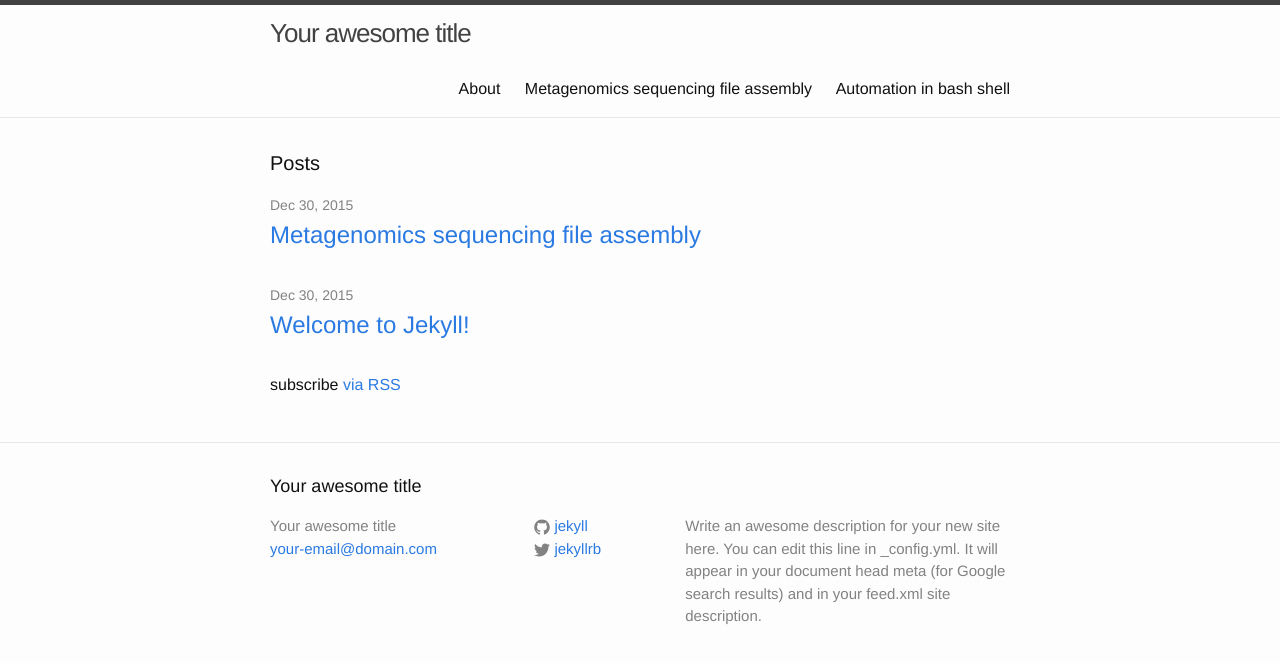
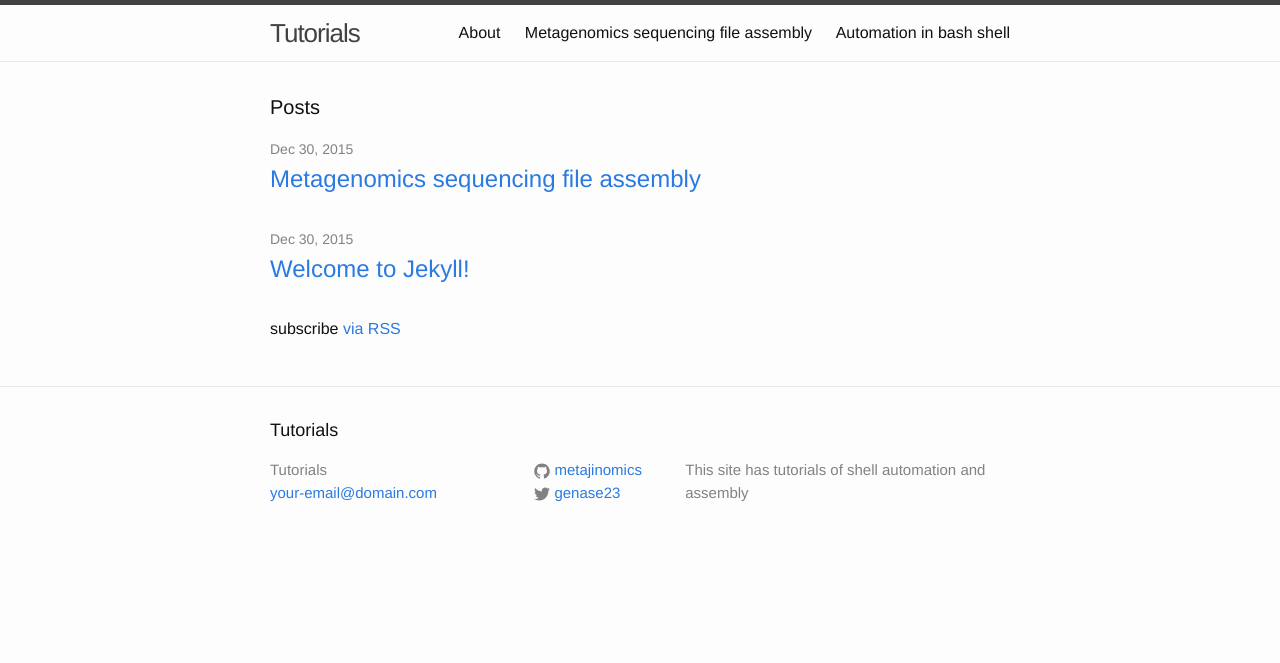
Before and after one commit to metajinomics/tutorials_en, a Jekyll site: the page built from index.html, in a window 1280 px wide. Shown: the top 663 px of the page. Built offline with Jekyll 4.4.1, drawn with Linux system fonts in a browser that asks for light colours.

Commit message:
Update _config.yml

```diff
--- a/_config.yml
+++ b/_config.yml
@@ -6,16 +6,14 @@
 # 'jekyll serve'. If you change this file, please restart the server process.
 
 # Site settings
-title: Your awesome title
+title: Tutorials
 email: your-email@domain.com
 description: > # this means to ignore newlines until "baseurl:"
-  Write an awesome description for your new site here. You can edit this
-  line in _config.yml. It will appear in your document head meta (for
-  Google search results) and in your feed.xml site description.
+  This site has tutorials of shell automation and assembly
 baseurl: "/tutorials_en" # the subpath of your site, e.g. /blog
 url: "http://metajinomics.github.io/tutorials_en/" # the base hostname & protocol for your site
-twitter_username: jekyllrb
-github_username:  jekyll
+twitter_username: genase23
+github_username:  metajinomics
 
 # Build settings
 markdown: kramdown
```
